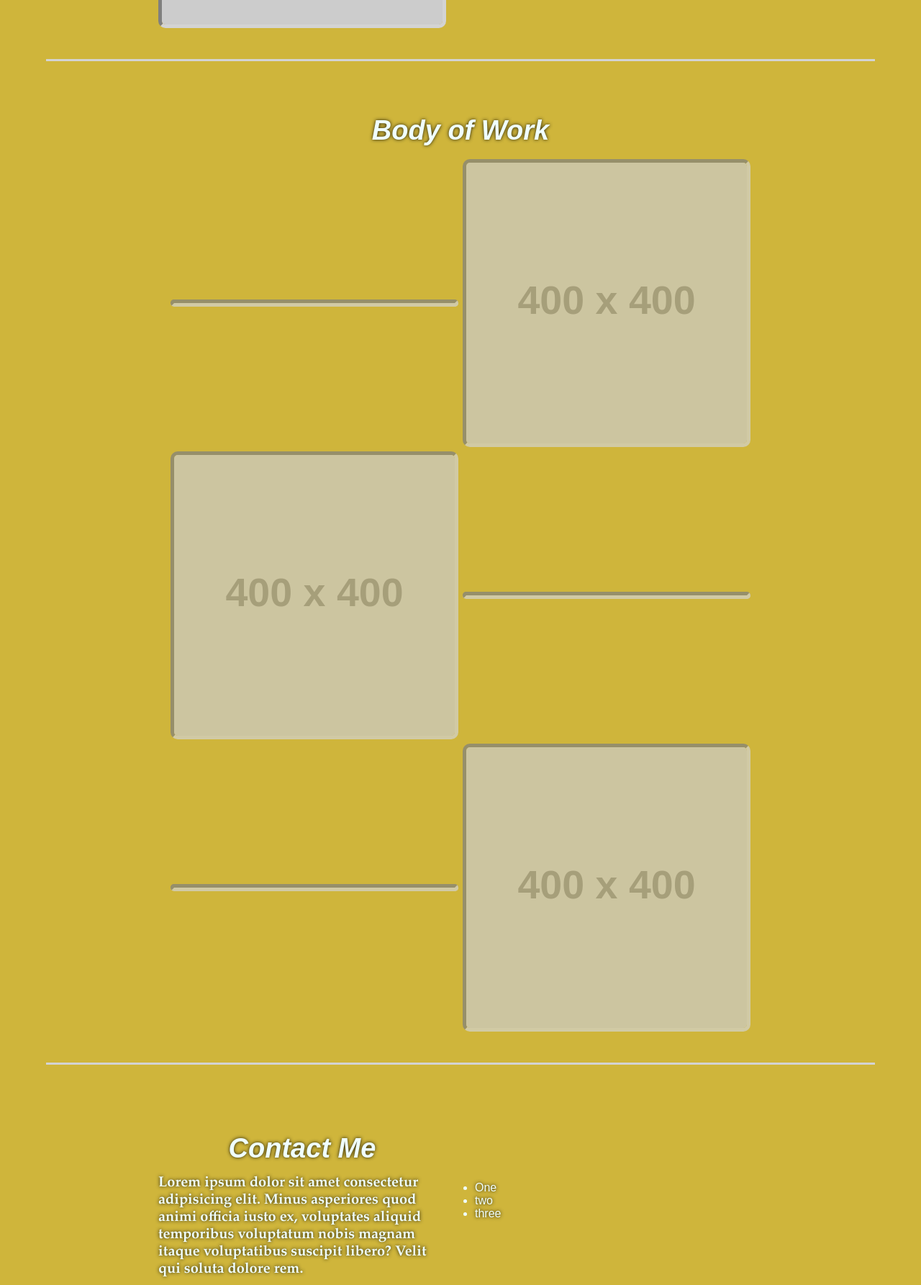
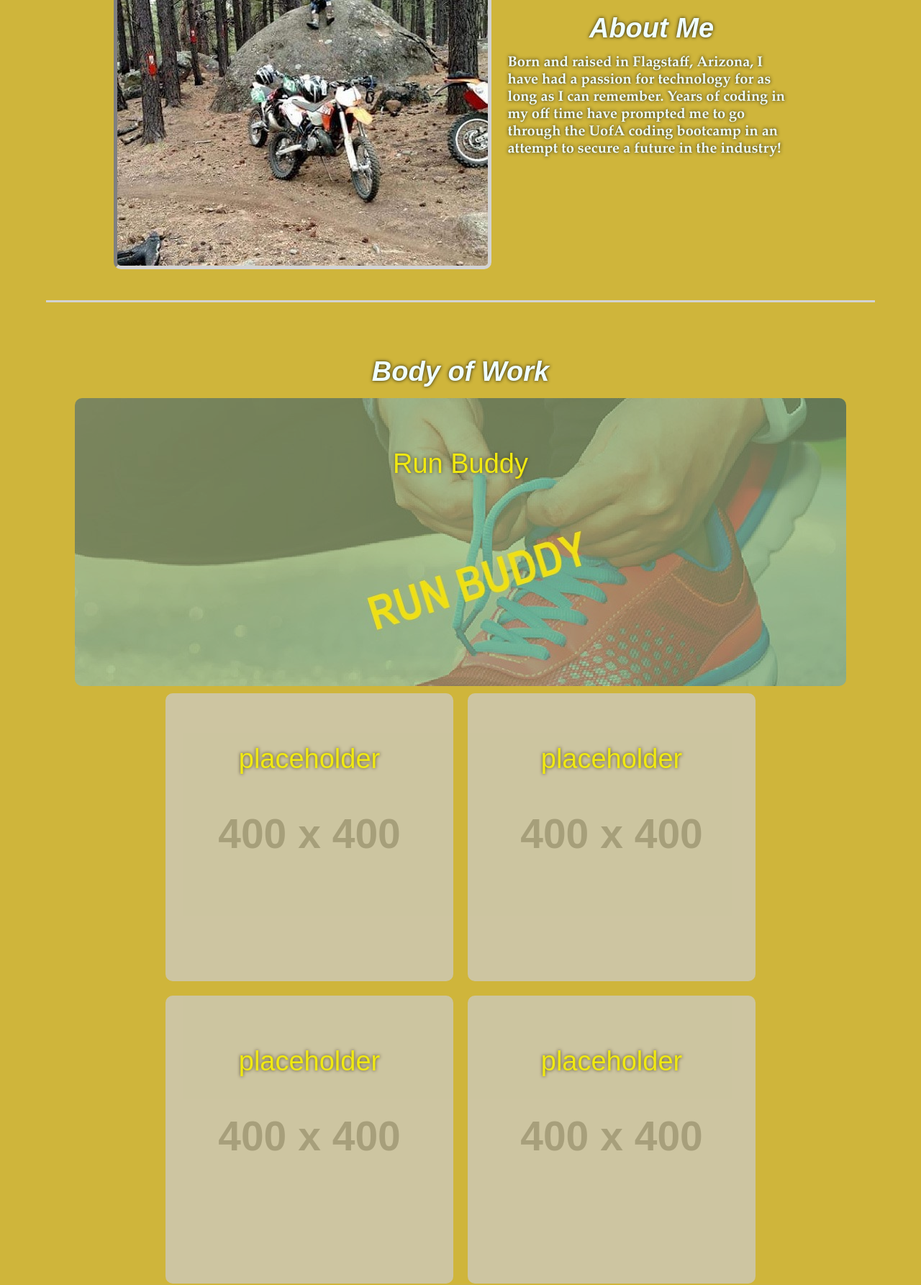
Before and after one commit to JHall-Webway/JHallWebDevPortfolio, a plain HTML site: page index.html in a window 1280 px wide. Shown: the part 1015-2800 px from the top of the page at 72% size. Drawn offline with Linux system fonts and the light colour scheme.

Commit message:
Finished v1.0

```diff
--- a/assets/style/style.css
+++ b/assets/style/style.css
@@ -1,3 +1,4 @@
+/*general*/
 :root {
     --Primary: #778899;
     --Secondary: #CFB53B;
@@ -19,13 +20,13 @@ body {
     text-shadow: 0 0 5px rgba(0, 0, 0, 0.85);
     color: var(--Tertiary);
     color:	#F0FFFF;
-}
-body:not(header) {
-    background-image: url("../images/mountain-svgrepo-com.svg");
+    background-image: url(../images/mountain-svgrepo-com.svg);
     background-repeat: no-repeat;
     background-position: right bottom;
     background-size: 500px;
 }
+
+/*header styles*/
 header {
     position: -webkit-sticky;
     position: sticky;
@@ -60,6 +61,8 @@ header nav ul a {
 header nav ul a:hover {
     color: var(--Secondary);
 }
+
+/*sections styling */
 section {
     display: flex;
     flex-wrap: wrap;
@@ -76,16 +79,18 @@ section h1 {
     text-align: center;
     padding: 15px;
 }
+section > * {
+    border-radius: 10px;
+}
 section:not(.contact-info) {
     border-bottom: 3px solid var(--Tertiary);
 }
-section div {
+section article {
     width: 400px;
     margin: 20px;
 }
 section img {
     margin: 3px;
-    width: 400px;
     border: 5px inset var(--Tertiary);
 }
 footer {
@@ -96,14 +101,39 @@ footer {
     border-top: 5px groove var(--Tertiary);
     text-shadow: none;
 }
-section > * {
-    border-radius: 10px;
-}
 .example {
+    background-image: url(https://via.placeholder.com/400/FF0000/FFFFF?text=ProjectPlaceholder);
+    display: block;
+    margin: 10px;
+    width: 400px;
+    height: 400px;
+    text-decoration: none;
+    text-align: center;
+    padding: 70px 0;
+    font-size: 38px;
+    color: yellow;
     transition:linear .35s;
     opacity: .7;
+}
+.firstex {
+    background-image: url("../images/run-buddy.jpg");
+    margin: 0 auto;
+    width: 1220px;
 }
 .example:hover {
     transform: scale(1.1);
     opacity: 1;
+    z-index: 9998;
 }
+@media screen and (max-width: 768px) {
+    header {
+        flex-direction: column;
+        justify-content: center;
+    }
+    header nav ul {
+        flex-direction: column;
+    }
+    header nav ul li {
+        padding-bottom: 10px;
+        border-style: none;
+    }
--- a/index.html
+++ b/index.html
@@ -29,72 +29,68 @@
             </ul>
         </nav>
     </header>
-
-    <section class="hero">
-        <div>
+    <!--Hero-->
+    <section>
+        <article>
             <h1>
                 Full Stack Web Development. HTML, CSS, Java
             </h1>
             <p>
-                Current student at the UofA coding bootcamp course aiming for certification and production of useful application development experience. Available for positions in the web and app development industry.
+                Current student at the UofA coding bootcamp course aiming for certification and production of useful
+                application development experience. Available for positions in the web and app development industry.
             </p>
-        </div>
-        <img src="./assets/images/profile-photo.jpeg" alt="" />
+        </article>
+        <img src="./assets/images/profile-photo.jpeg" alt="Headshot of James" />
     </section>
-
-    <section id="about-me" class="bio">
-        <img src="https://via.placeholder.com/400" alt="" />
-        <div>
+    <!--About Me section-->
+    <section id="about-me">
+        <img src="./assets/images/DBike.jpg" alt="James sitting on a rock behind his dirt bike" />
+        <article>
             <h1>
                 About Me
             </h1>
             <p>
-                Lorem ipsum dolor, sit amet consectetur adipisicing elit. Dolorem, deserunt ratione? Ducimus accusantium earum veritatis dolor laudantium veniam modi quo distinctio suscipit porro quod incidunt dignissimos, minima hic nihil voluptatum?
+                Born and raised in Flagstaff, Arizona, I have had a passion for technology for as long as I can remember. Years of coding in my off time have prompted me to go through the UofA coding bootcamp in an attempt to secure a future in the industry!
             </p>
-        </div>
+        </article>
     </section>
-
-    <section id="body-of-work" class="resume">
+    <!--Body of Work section-->
+    <section id="body-of-work">
         <h1>
             Body of Work
         </h1>
-        <img class="example" src="https://via.placeholder.com/400/0000FF/808080?text=1stProject" alt="" />
-        <img class="example" src="https://via.placeholder.com/400/FF0000/FFFFF?text=2ndProject" alt="" />
-        <img class="example" src="https://via.placeholder.com/400/FFFF00/00000?text=3rdProject" alt="" />
-        <img class="example" src="https://via.placeholder.com/400/00000/FFFFF?text=4thProject" alt="" />
-        <img class="example" src="https://via.placeholder.com/400/0000FF/808080?text=5thProject" alt="" />
-        <img class="example" src="https://via.placeholder.com/400/FF0000/FFFFF?text=6thProject" alt="" />
+        <a class="example firstex" href="https://jhalluofa.github.io/run-buddy/">Run Buddy</a>
+        <a class="example" href="https://via.placeholder.com/400/FF0000/FFFFF?text=ProjectPlaceholder">placeholder</a>
+        <a class="example" href="https://via.placeholder.com/400/FF0000/FFFFF?text=ProjectPlaceholder">placeholder</a>
+        <a class="example" href="https://via.placeholder.com/400/FF0000/FFFFF?text=ProjectPlaceholder">placeholder</a>
+        <a class="example" href="https://via.placeholder.com/400/FF0000/FFFFF?text=ProjectPlaceholder">placeholder</a>
+        <a class="example" href="https://via.placeholder.com/400/FF0000/FFFFF?text=ProjectPlaceholder">placeholder</a>
+        <a class="example" href="https://via.placeholder.com/400/FF0000/FFFFF?text=ProjectPlaceholder">placeholder</a>
     </section>
-
-    <section id="contact-me" class="contact-info">
-        <div>
+    <!--Contact section-->
+    <section id="contact-me">
+        <article>
             <h1>
                 Contact Me
             </h1>
             <p>
-                Lorem ipsum dolor sit amet consectetur adipisicing elit. Minus asperiores quod animi officia iusto ex, voluptates aliquid temporibus voluptatum nobis magnam itaque voluptatibus suscipit libero? Velit qui soluta dolore rem.
+                Current links and contacts are under construction!
             </p>
-        </div>
-        <div>
-            <ul>
-                <li>
-                    One
-                </li>
-                <li>
-                    two
-                </li>
-                <li>
-                    three
-                </li>
-            </ul>
-        </div>
+        </article>
+        <address>
+            Email: <a href="mailto:mr.sl3go.jh@gmail.com">mr.sl3go.jh@gmail.com</a><br />
+            Linkedin: <a href="https://www.linkedin.com/in/james-hall-62770a211/">James Hall</a>
+        </address>
     </section>
-
+    <!--Footer-->
     <footer>
         <h1>
-            All content on webpage and linked projects are personal work of the developer, thank you for taking the time to check out my page!
+            All content on webpage and linked projects are personal work of the developer, thank you for taking the time
+            to check out my page!
         </h1>
     </footer>
 </body>
 
 </html>
+
+<!--TODO: REVIEW SEMANTICS AND ADD ALT NOTATION-->
```
Also changed, not shown: assets/images/DBike.jpg (added), assets/images/banner-img.jpg (deleted), assets/images/mountain-svgrepo-com.svg (added), assets/images/run-buddy.jpg (added).
